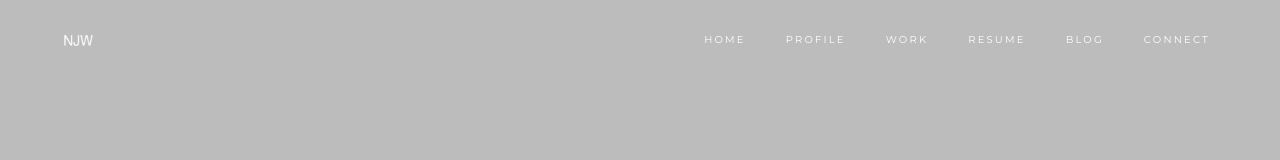
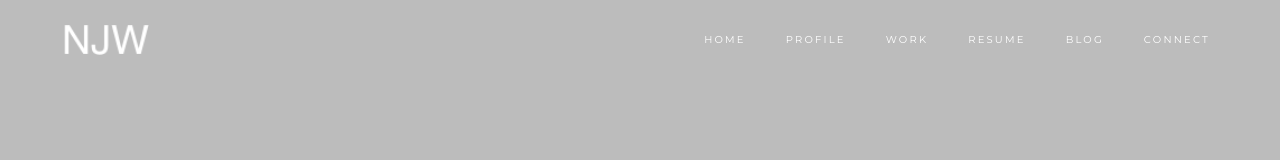
Before and after one commit to woodward4422/woodward4422.github.io, a plain HTML site: page index.html in a window 1280 px wide. Shown: the top 160 px of the page. Drawn offline with nearby package versions, Linux system fonts and the light colour scheme; some packages are replaced by stand-ins of ours.

Commit message:
Changed logo sizing and working on the navbar animations

```diff
--- a/index.html
+++ b/index.html
@@ -41,7 +41,7 @@
 		<header class="header header-center">
 			<div class="container-fluid">
 				<!-- Brand-->
-				<div class="inner-header"><a class="inner-brand" href="index.html"><img class="brand-dark" src="assets/images/logo.png" width="30px" alt=""><img class="brand-light" src="assets/images/logo-light.png" width="30px" alt=""></a></div>
+				<div class="inner-header"><a class="inner-brand" href="#home"><img class="brand-dark" src="assets/images/logo.png" width="86px" alt=""><img class="brand-light" src="assets/images/logo-light.png" width="86px" alt=""></a></div>
 				<!-- Navigation-->
 				<div class="inner-navigation collapse">
 					<div class="inner-nav onepage-nav">
```
